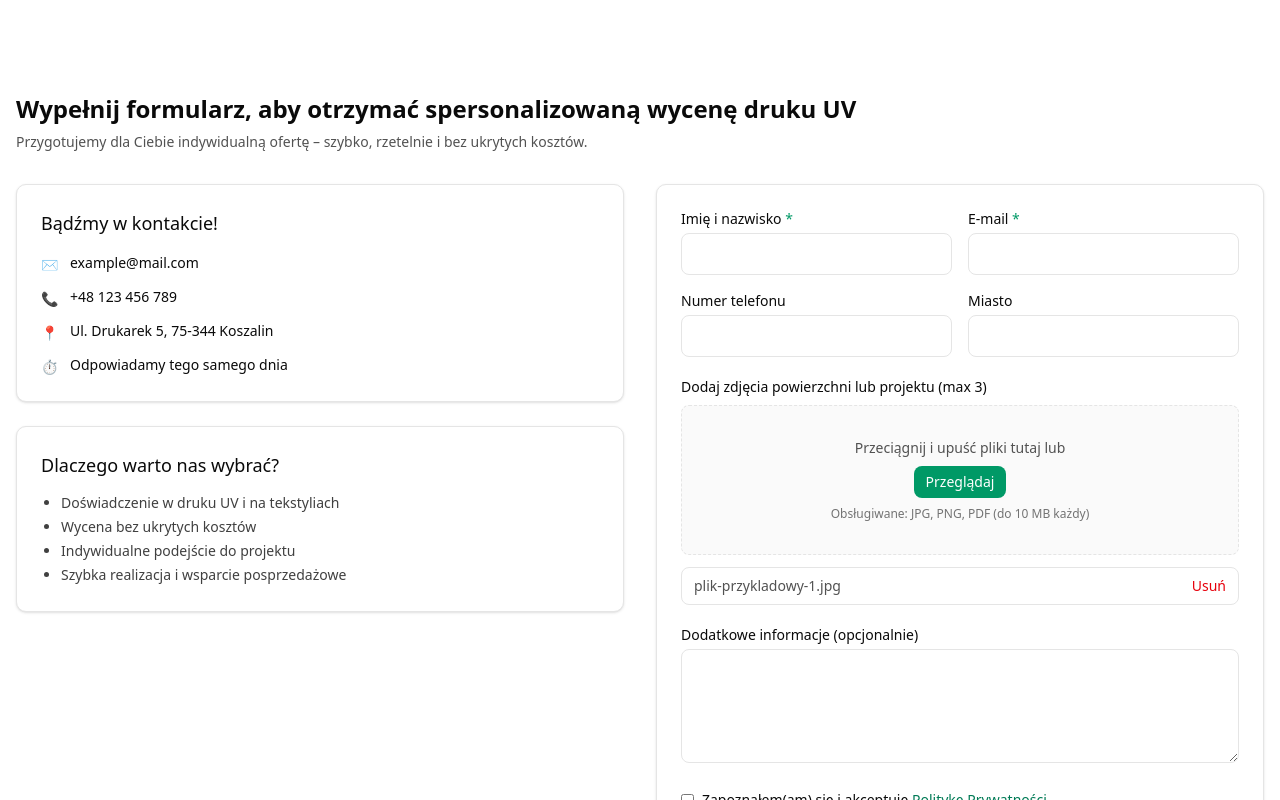
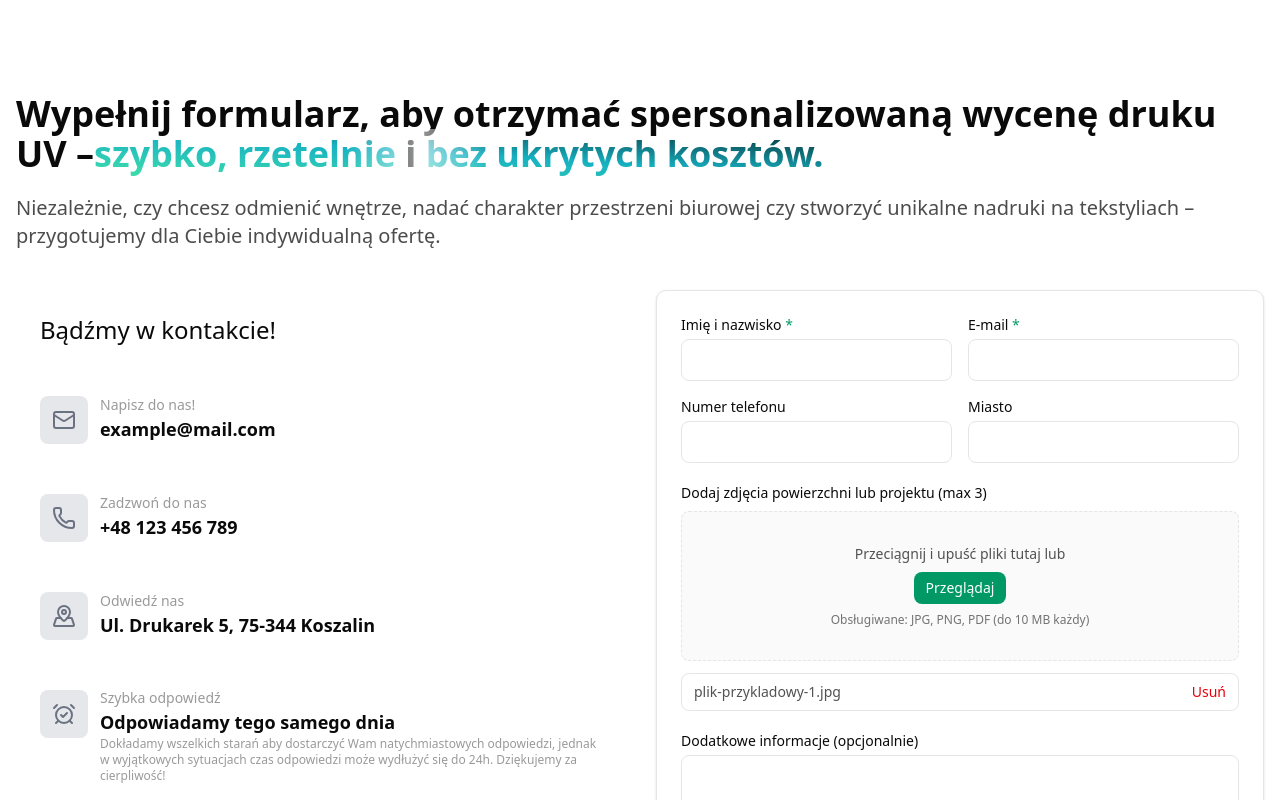
Before and after one commit to gapinsky/iwalldesign, a Next.js app: page / in a window 1280 px wide. Shown: the part 9120-9920 px from the top of the page. Built offline with nearby package versions, Linux system fonts and the light colour scheme.

Commit message:
contact form left-columnd

```diff
--- a/my_components/contact/ContactForm.tsx
+++ b/my_components/contact/ContactForm.tsx
@@ -1,13 +1,24 @@
 import React from "react";
+import Title from "../assets/Title";
+import { ShinyWord } from "../navbar/ShinyWord";
+import { AlarmClockCheck, Mail, MapPinned, Phone } from "lucide-react";
+
+const content = {
+  titleId: "kontakt-tytuł",
+  leadId: "kontakt-lead",
+  description:
+    "Niezależnie, czy chcesz odmienić wnętrze, nadać charakter przestrzeni biurowej czy stworzyć unikalne nadruki na tekstyliach – przygotujemy dla Ciebie indywidualną ofertę.",
+};
 
 export default function Contact() {
   return (
     <section
       id="kontakt"
-      aria-labelledby="contact-title"
+      aria-labelledby="kontakt-tytuł"
+      aria-describedby="kontakt-lead"
       className="mx-auto max-w-7xl px-4 py-12"
     >
-      <header className="mb-8">
+      {/* <header className="mb-8">
         <h2 id="contact-title" className="text-2xl font-semibold leading-tight">
           Wypełnij formularz, aby otrzymać spersonalizowaną wycenę druku UV
         </h2>
@@ -15,72 +26,111 @@ export default function Contact() {
           Przygotujemy dla Ciebie indywidualną ofertę – szybko, rzetelnie i bez
           ukrytych kosztów.
         </p>
-      </header>
+      </header> */}
+      <Title
+        titleId={content.titleId}
+        description={content.description}
+        lead={content.description}
+      >
+        Wypełnij formularz, aby otrzymać spersonalizowaną wycenę druku UV –
+        <ShinyWord>
+          szybko, rzetelnie <span className="text-black">i</span> bez ukrytych
+          kosztów.
+        </ShinyWord>
+      </Title>
 
-      <div className="grid gap-8 md:grid-cols-2">
+      <div className="mt-10 grid gap-8 md:grid-cols-2">
         {/* LEWA KOLUMNA */}
         <aside className="space-y-6">
           <section
-            aria-labelledby="reach-us"
-            className="rounded-lg border bg-white p-6 shadow-sm"
+            aria-labelledby="skontaktuj-się"
+            className="rounded-lg  bg-white p-6 "
           >
-            <h3 id="reach-us" className="mb-4 text-lg font-medium">
+            <h3
+              id="skontaktuj-się"
+              className="mb-12 text-xl font-medium lg:text-2xl"
+            >
               Bądźmy w kontakcie!
             </h3>
 
             <address className="not-italic">
-              <ul className="space-y-3 text-sm">
-                <li className="flex items-start gap-3">
-                  <span aria-hidden className="mt-0.5">
-                    ✉️
+              <ul className="space-y-12 text-lg">
+                <li className="flex items-center gap-3 ">
+                  <span
+                    aria-hidden
+                    className="mt-0.5  p-3 rounded-md bg-gray-200 text-gray-500"
+                  >
+                    <Mail className=" aspect-square" />
+                  </span>
+                  <div className=" h-full flex flex-col items-start ">
+                    <span className="text-sm text-black/40">
+                      Napisz do nas!
                     </span>
                     <a
                       href="mailto:example@mail.com"
-                    className="underline-offset-2 hover:underline"
+                      className="underline-offset-2 hover:underline font-semibold"
                     >
                       example@mail.com
                     </a>
+                  </div>
                 </li>
-                <li className="flex items-start gap-3">
-                  <span aria-hidden className="mt-0.5">
-                    📞
+                <li className="flex items-center gap-3 ">
+                  <span
+                    aria-hidden
+                    className="mt-0.5  p-3 rounded-md bg-gray-200 text-gray-500"
+                  >
+                    <Phone className=" aspect-square" />
+                  </span>
+                  <div className=" h-full flex flex-col items-start ">
+                    <span className="text-sm text-black/40">
+                      Zadzwoń do nas
                     </span>
                     <a
                       href="tel:+48123456789"
-                    className="underline-offset-2 hover:underline"
+                      className="underline-offset-2 hover:underline font-semibold"
                     >
                       +48 123 456 789
                     </a>
+                  </div>
                 </li>
-                <li className="flex items-start gap-3">
-                  <span aria-hidden className="mt-0.5">
-                    📍
+                <li className="flex items-center gap-3 ">
+                  <span
+                    aria-hidden
+                    className="mt-0.5  p-3 rounded-md bg-gray-200 text-gray-500"
+                  >
+                    <MapPinned className=" aspect-square" />
                   </span>
-                  <span>Ul. Drukarek 5, 75-344 Koszalin</span>
+                  <div className=" h-full flex flex-col items-start ">
+                    <span className="text-sm text-black/40">Odwiedź nas</span>
+                    <span className="font-semibold">
+                      Ul. Drukarek 5, 75-344 Koszalin
+                    </span>
+                  </div>
                 </li>
-                <li className="flex items-start gap-3">
-                  <span aria-hidden className="mt-0.5">
-                    ⏱️
+                <li className="flex items-start gap-3 ">
+                  <span
+                    aria-hidden
+                    className="mt-0.5  p-3 rounded-md bg-gray-200 text-gray-500"
+                  >
+                    <AlarmClockCheck className=" aspect-square" />
                   </span>
-                  <span>Odpowiadamy tego samego dnia</span>
+                  <div className=" h-full flex flex-col items-start ">
+                    <span className="text-sm text-black/40">
+                      Szybka odpowiedź
+                    </span>
+                    <span className="font-semibold">
+                      Odpowiadamy tego samego dnia
+                    </span>
+                    <span className="text-xs text-black/40">
+                      Dokładamy wszelkich starań aby dostarczyć Wam
+                      natychmiastowych odpowiedzi, jednak w wyjątkowych
+                      sytuacjach czas odpowiedzi może wydłużyć się do 24h.
+                      Dziękujemy za cierpliwość!
+                    </span>
+                  </div>
                 </li>
               </ul>
             </address>
-          </section>
-
-          <section
-            aria-labelledby="why-us"
-            className="rounded-lg border bg-white p-6 shadow-sm"
-          >
-            <h3 id="why-us" className="mb-3 text-lg font-medium">
-              Dlaczego warto nas wybrać?
-            </h3>
-            <ul className="list-disc pl-5 text-sm leading-6 text-neutral-700">
-              <li>Doświadczenie w druku UV i na tekstyliach</li>
-              <li>Wycena bez ukrytych kosztów</li>
-              <li>Indywidualne podejście do projektu</li>
-              <li>Szybka realizacja i wsparcie posprzedażowe</li>
-            </ul>
           </section>
         </aside>
 
```
Lines whose indentation alone changed are shown as unchanged.
